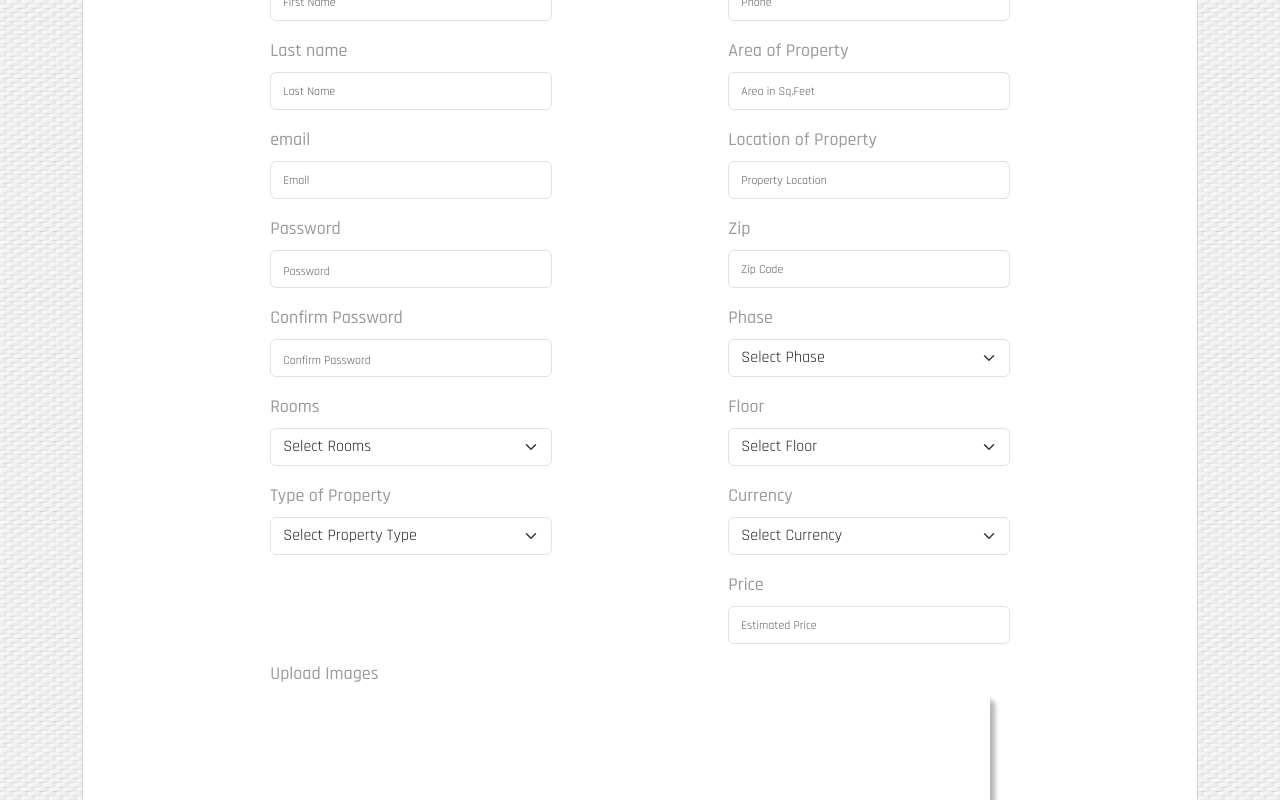
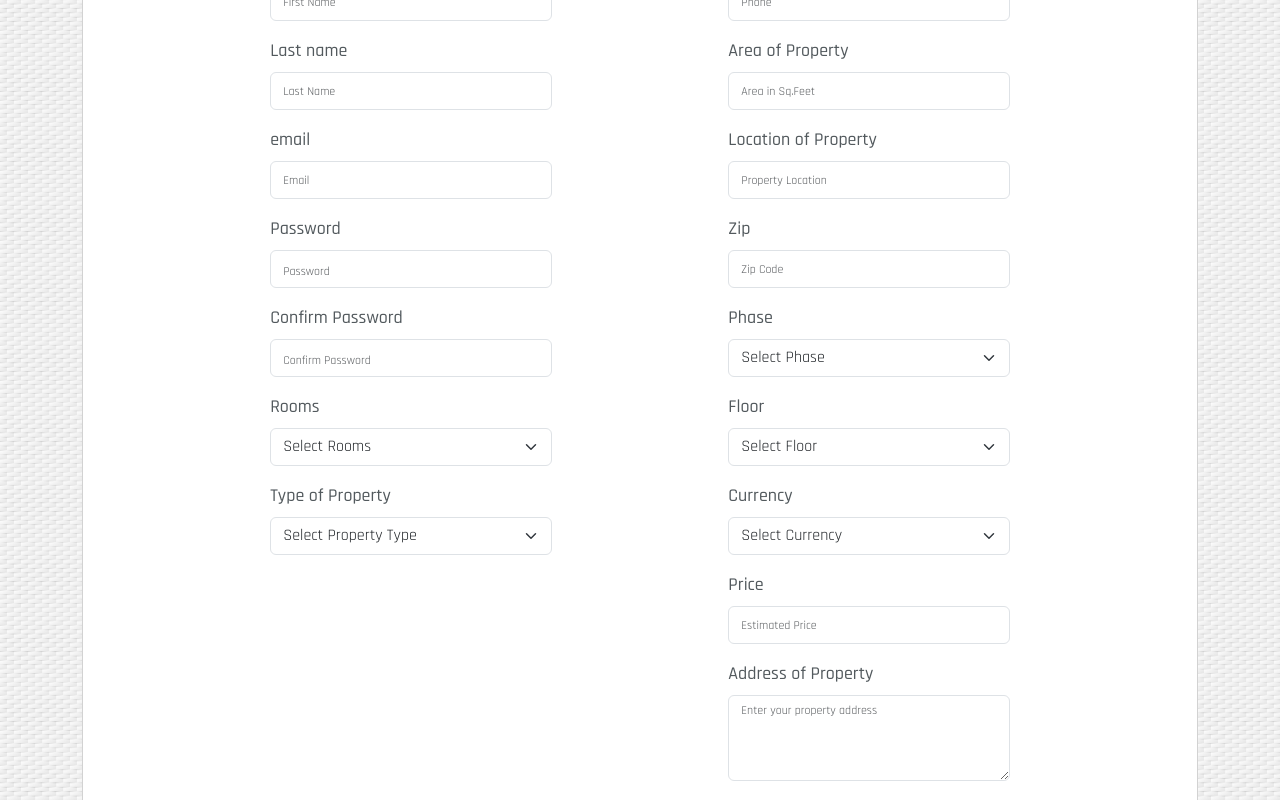
Before and after one commit to thiyari/Estate, a React (Create React App) app in the folder FrontEnd/front-end/: page /register in a window 1280 px wide. Shown: the part 180-980 px from the top of the page. Built offline with nearby package versions, Linux system fonts and the light colour scheme.

Commit message:
address update

```diff
--- a/FrontEnd/front-end/src/App.css
+++ b/FrontEnd/front-end/src/App.css
@@ -57,7 +57,7 @@ form button{
   font-family: "Rajdhani", sans-serif;
   font-size: 18px;
   font-weight: 500;
-  color: #999999;
+  color: #52595d;
 }
 
 
--- a/FrontEnd/front-end/src/Components/Register.jsx
+++ b/FrontEnd/front-end/src/Components/Register.jsx
@@ -179,6 +179,7 @@ function Register() {
       floor:"",
       currency:"",
       price: "",
+      address: "",
       fname_status: "",
       lname_status: "",
       email_status: "",
@@ -193,7 +194,8 @@ function Register() {
       property_status: "",
       floor_status: "",
       currency_status:"",
-      price_status: ""
+      price_status: "",
+      address_status: ""
     };
 
     const [img,setImg] = useState([])
@@ -454,6 +456,16 @@ function Register() {
           }
 
 
+          // Check if property address is empty
+          if(!formInput.address){
+            setFormError({
+              ...inputError,
+              address: "Last name should not be empty",
+              address_status: "error"
+            })
+            return;
+          }
+
           // Clear any previous errors and show success message
           setFormError(inputError);
           setFormInput((prevState)=>({
@@ -481,6 +493,7 @@ function Register() {
           currency: formInput.currency,
           property: formInput.property,
           price: formInput.price,
+          address: formInput.address,
           images: img
           }),
           {
@@ -505,7 +518,8 @@ function Register() {
             floor: "",
             currency: "",
             property: "",
-            price: ""
+            price: "",
+            address: ""
           })
           setImg('')
           navigate('/Login');
@@ -843,6 +857,23 @@ function Register() {
         <p className="error-message">{formError.price}</p>
 
 
+        <div className="form-group">
+        <div className="mb-3">
+          <label htmlFor="address" className="form-label">Address of Property</label>
+          <textarea
+          className="form-control"
+          id="address"
+          placeholder="Enter your property address"
+          name="address"
+          rows="3"
+          onChange={({target})=>{
+            handleUserInput(target.name, target.value)
+          }}
+          style={{borderColor: formError.address_status !== "error" ?"":"red"}}
+          ></textarea>
+        </div>
+        </div>
+        <p className="error-message">{formError.address}</p>
 
 
         </div>
```
Also changed, not shown: 2 other files (tests, documents, lock files or other folders).
